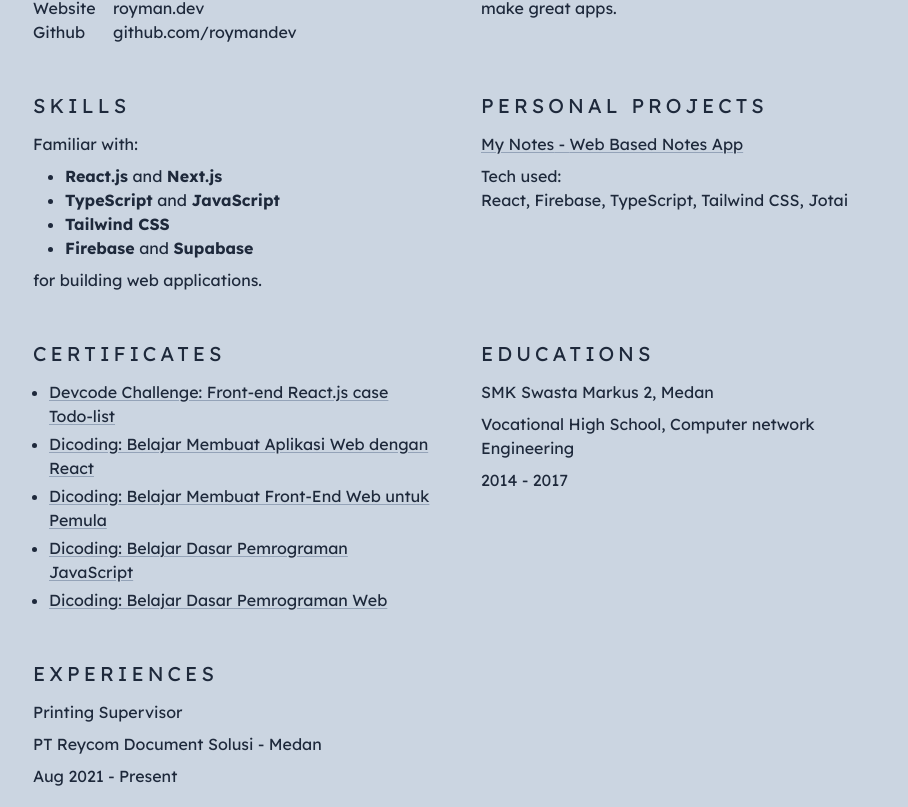
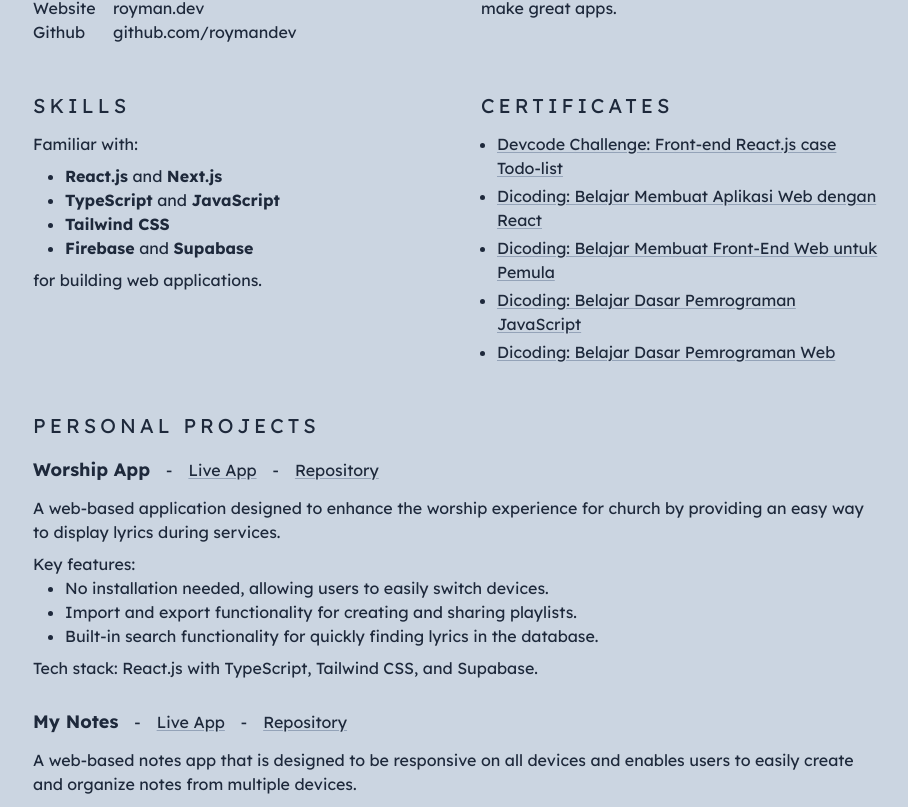
Before and after one commit to roymandev/royman.dev, a Next.js app: page /resume in a window 1280 px wide. Shown: the part 533-1340 px from the top of the page, without its empty margins (183-1091 px from the left). Built offline with nearby package versions, Linux system fonts and the light colour scheme.

Commit message:
feat(resume): update projects section

```diff
--- a/src/components/Resume/SectionProjects.tsx
+++ b/src/components/Resume/SectionProjects.tsx
@@ -1,25 +1,62 @@
 import CustomLink from '@/components/CustomLink';
 import BaseSection from '@/components/Resume/BaseSection';
-import { royman } from '@/data/resumeData';
 
 const SectionProjects = () => (
-  <BaseSection title="Personal Projects">
-    <ul>
-      {royman.apps.map((app) => (
-        <li key={app.url} className="flex flex-col gap-2">
-          <h3 className="font-medium">
-            <CustomLink href={app.url} className="print:decoration-black">
-              {app.title} - {app.description}
-            </CustomLink>
-          </h3>
-          <p>
-            <span className="font-medium">Tech used:</span>
-            <br />
-            {app.tech.join(', ')}
-          </p>
-        </li>
-      ))}
-    </ul>
+  <BaseSection title="Personal Projects" className="col-span-2">
+    <article className="mb-6 space-y-2">
+      <header className="flex items-center gap-4">
+        <h2 className="py-1 text-lg font-bold">Worship App</h2>-
+        <CustomLink href="https://worship-app.royman.dev/">Live App</CustomLink>
+        -
+        <CustomLink href="https://github.com/roymandev/worship-app">
+          Repository
+        </CustomLink>
+      </header>
+      <p>
+        A web-based application designed to enhance the worship experience for
+        church by providing an easy way to display lyrics during services.
+      </p>
+      <p>
+        Key features:
+        <ul className="ml-8 list-disc">
+          <li>
+            No installation needed, allowing users to easily switch devices.
+          </li>
+          <li>
+            Import and export functionality for creating and sharing playlists.
+          </li>
+          <li>
+            Built-in search functionality for quickly finding lyrics in the
+            database.
+          </li>
+        </ul>
+      </p>
+      <p>Tech stack: React.js with TypeScript, Tailwind CSS, and Supabase.</p>
+    </article>
+
+    <article className="space-y-2">
+      <header className="flex items-center gap-4">
+        <h2 className="py-1 text-lg font-bold">My Notes</h2>-
+        <CustomLink href="https://my-notes.royman.dev/">Live App</CustomLink>-
+        <CustomLink href="https://github.com/roymandev/my-notes">
+          Repository
+        </CustomLink>
+      </header>
+      <p>
+        A web-based notes app that is designed to be responsive on all devices
+        and enables users to easily create and organize notes from multiple
+        devices.
+      </p>
+      <p>
+        Tech used:
+        <ul className="ml-8 list-disc">
+          <li>React.js with Typescript</li>
+          <li>Tailwind CSS for styling</li>
+          <li>Jotai for state management</li>
+          <li>Firebase for database and authentication</li>
+        </ul>
+      </p>
+    </article>
   </BaseSection>
 );
 
--- a/src/data/resumeData.ts
+++ b/src/data/resumeData.ts
@@ -7,10 +7,6 @@ export const royman = {
   },
   summary:
     "I'm a person who loves to learn and create things.\nThat why currently now i learn programming and make great apps.",
-  skills: {
-    tech: ['React', 'Tailwind CSS', 'Firebase', 'Jotai', 'Vue.js', 'Pinia'],
-    lang: ['TypeScript', 'Javascript', 'CSS', 'HTML'],
-  },
   experiences: [
     {
       position: 'Printing Supervisor',
@@ -27,14 +23,6 @@ export const royman = {
       grade: 'Vocational High School, Computer network Engineering',
       start_date: 2014,
       end_date: 2017,
-    },
-  ],
-  apps: [
-    {
-      title: 'My Notes',
-      description: 'Web Based Notes App',
-      url: 'https://my-notes.royman.dev/',
-      tech: ['React', 'Firebase', 'TypeScript', 'Tailwind CSS', 'Jotai'],
     },
   ],
   certificates: [
--- a/src/pages/resume.tsx
+++ b/src/pages/resume.tsx
@@ -51,8 +51,8 @@ const Resume: NextPage = () => {
           <SectionContacts />
           <SectionSummary />
           <SectionSkills />
+          <SectionCertificates />
           <SectionProjects />
-          <SectionCertificates />
           <SectionEducations />
           <SectionExperiences />
         </main>
```
